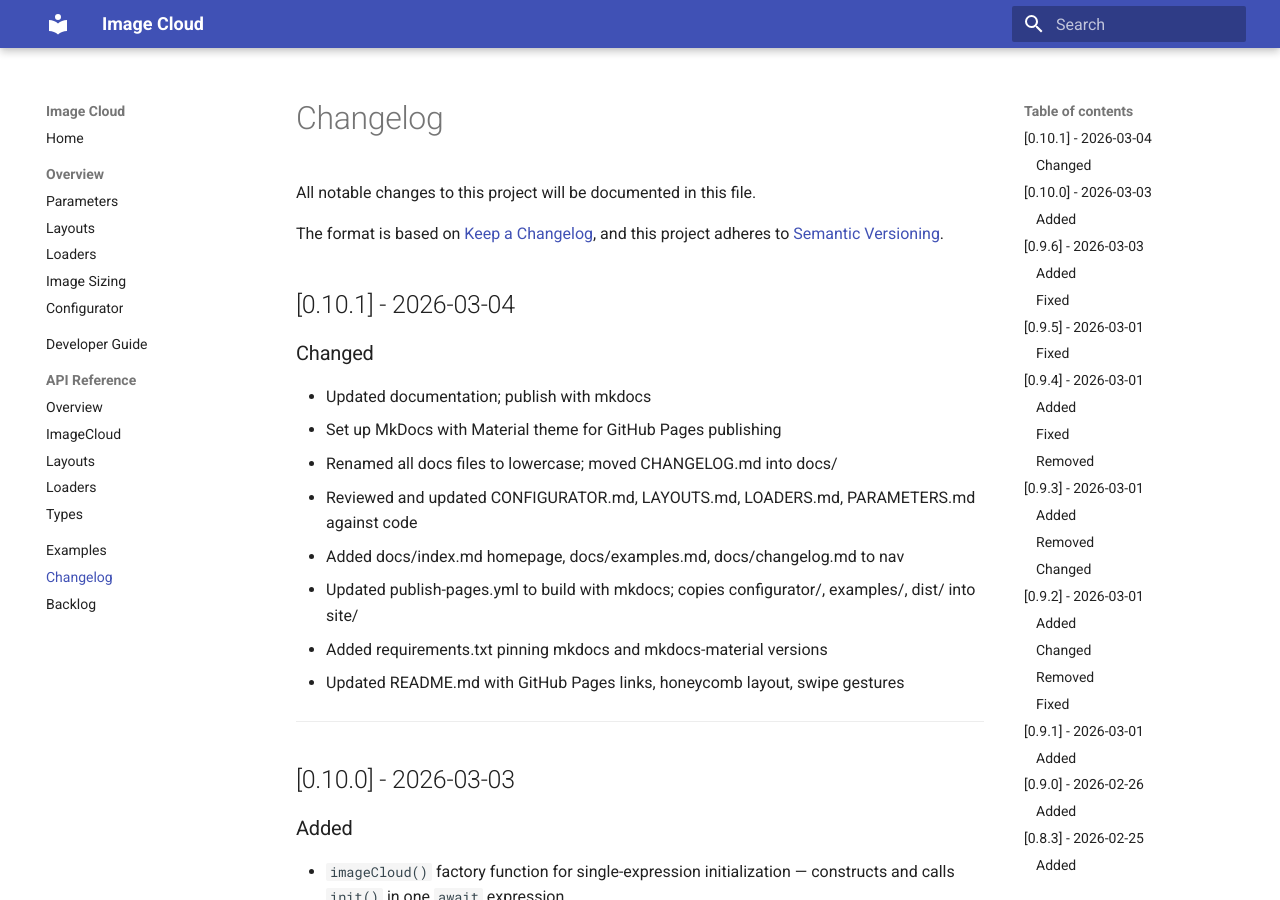
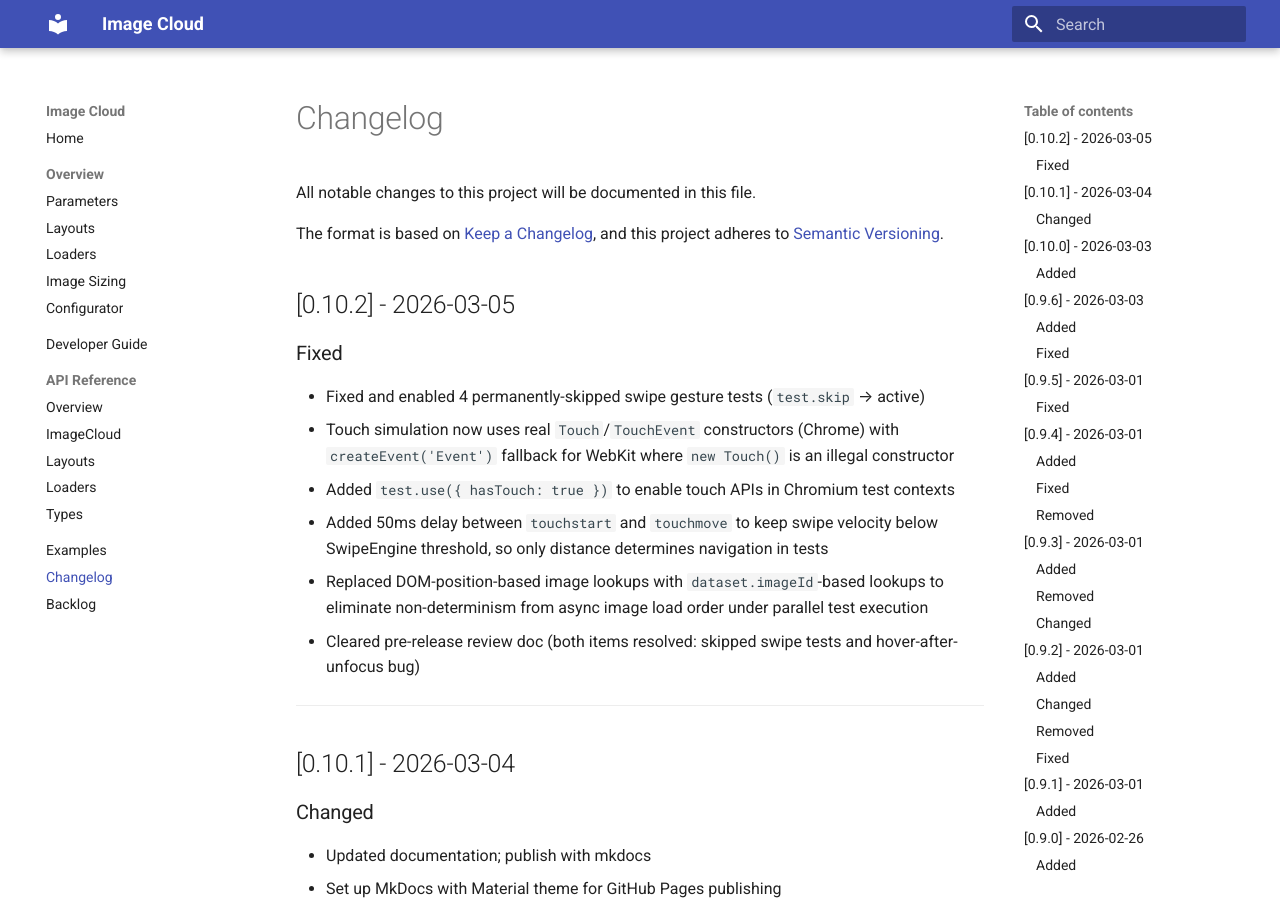
Before and after one commit to frybynite/image-cloud, an MkDocs documentation site: the page built from docs/changelog.md, in a window 1280 px wide and 900 px high. Built offline with MkDocs 1.6.1 and Material for MkDocs 9.7.7, drawn with Linux system fonts in a browser that asks for light colours.

Commit message:
Fixed pre-release documentation, tests, other issues. 0.10.1 -> 0.10.2

```diff
--- a/docs/changelog.md
+++ b/docs/changelog.md
@@ -3,6 +3,18 @@
 All notable changes to this project will be documented in this file.
 
 The format is based on [Keep a Changelog](https://keepachangelog.com/), and this project adheres to [Semantic Versioning](https://semver.org/).
+
+## [0.10.2] - 2026-03-05
+
+### Fixed
+- Fixed and enabled 4 permanently-skipped swipe gesture tests (`test.skip` → active)
+- Touch simulation now uses real `Touch`/`TouchEvent` constructors (Chrome) with `createEvent('Event')` fallback for WebKit where `new Touch()` is an illegal constructor
+- Added `test.use({ hasTouch: true })` to enable touch APIs in Chromium test contexts
+- Added 50ms delay between `touchstart` and `touchmove` to keep swipe velocity below SwipeEngine threshold, so only distance determines navigation in tests
+- Replaced DOM-position-based image lookups with `dataset.imageId`-based lookups to eliminate non-determinism from async image load order under parallel test execution
+- Cleared pre-release review doc (both items resolved: skipped swipe tests and hover-after-unfocus bug)
+
+---
 
 ## [0.10.1] - 2026-03-04
 
--- a/package.json
+++ b/package.json
@@ -1,6 +1,6 @@
 {
   "name": "@frybynite/image-cloud",
-  "version": "0.10.1",
+  "version": "0.10.2",
   "description": "Javascript/TypeScript image cloud library with custom loaders, various layouts, full images styling, with animation and zoom effects",
   "type": "module",
   "main": "./dist/image-cloud.umd.js",
```
